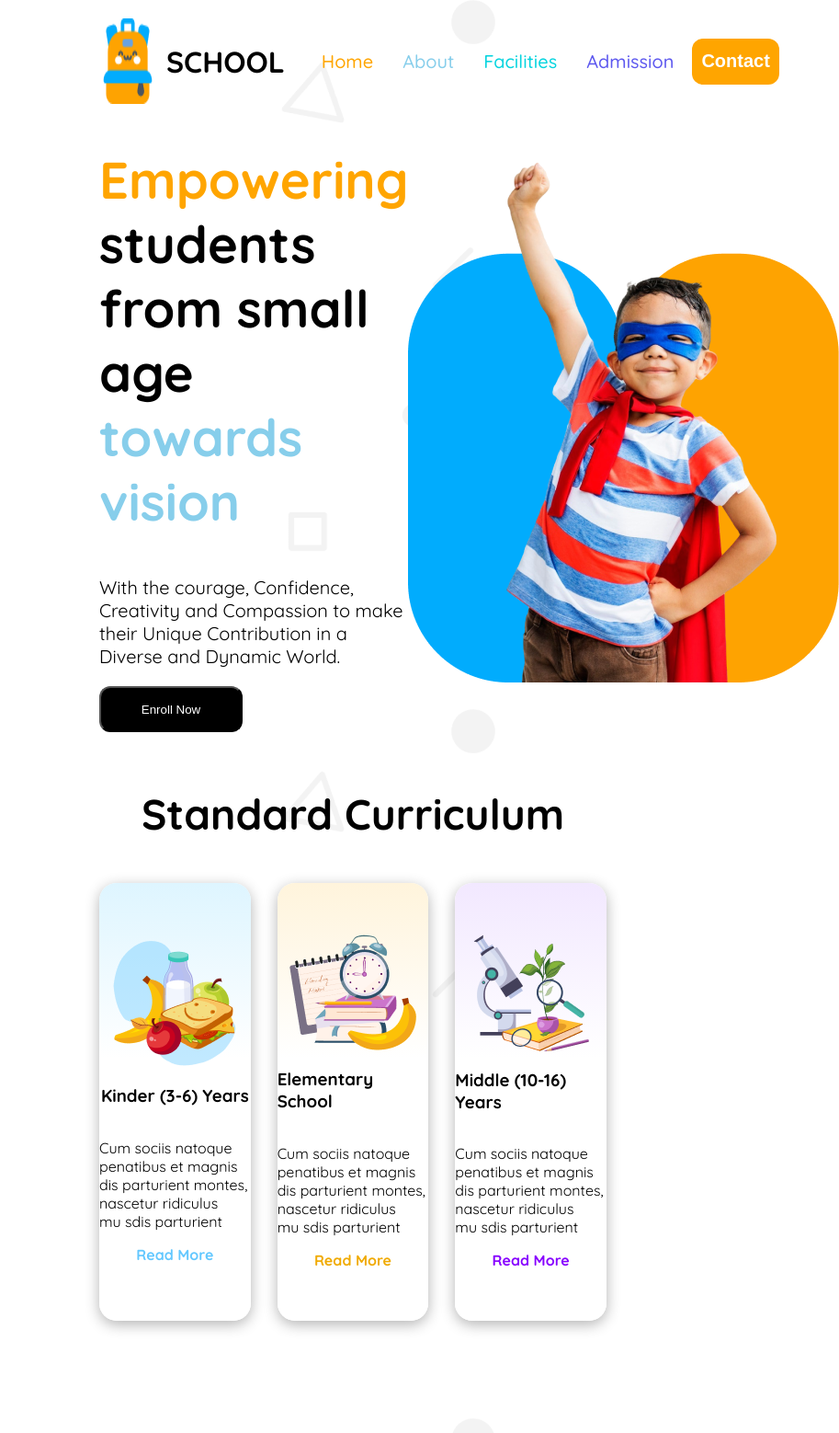
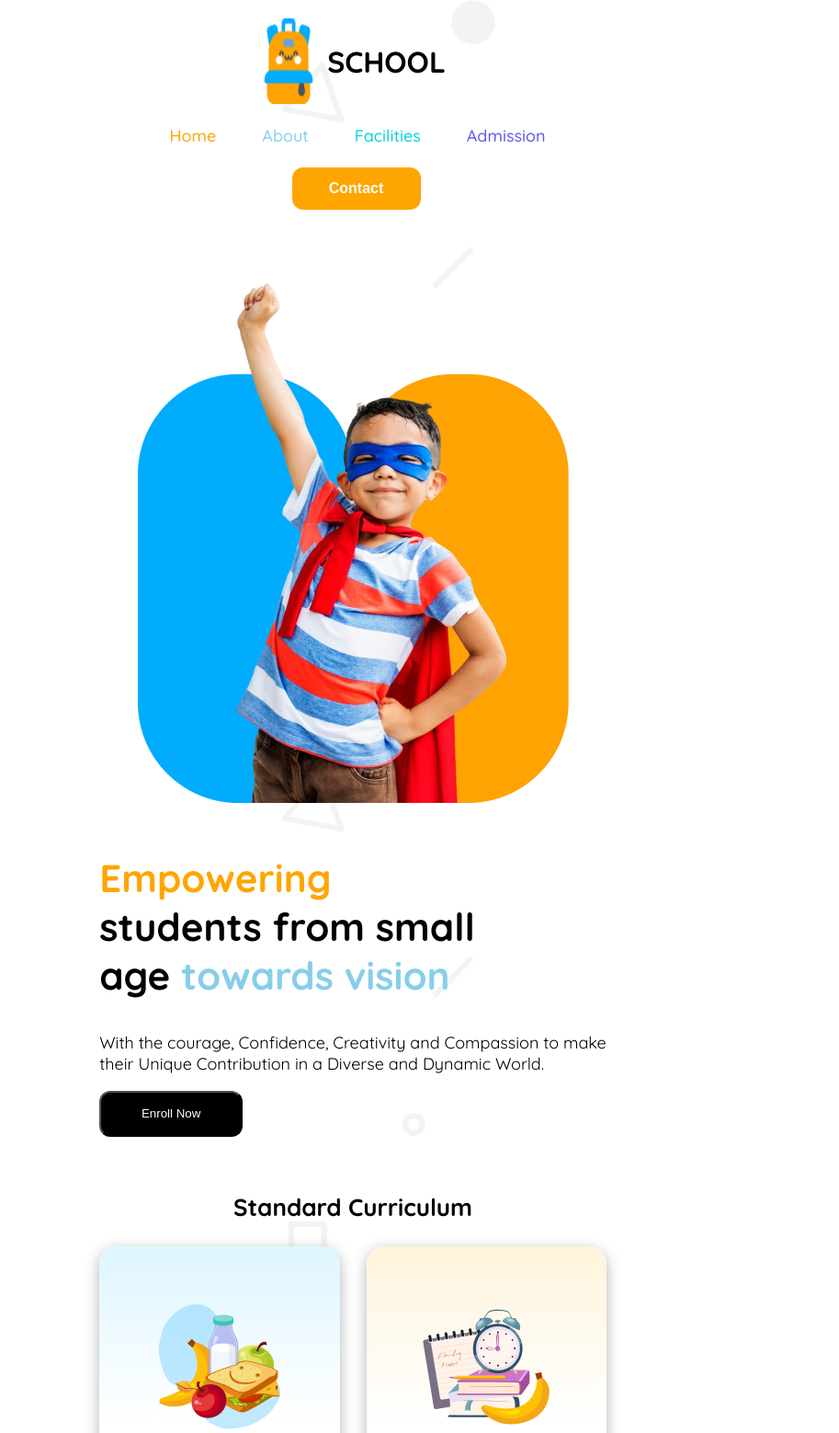
Before and after one commit to SBHimel/assignment-2, a plain HTML site: page index.html in a window 768 px wide. Shown: the top 1558 px of the page at 92% size, 913 px wide, since content can reach past the window. Drawn offline with Linux system fonts and the light colour scheme.

Commit message:
assignment-2

```diff
--- a/assignment-2--12-1.css
+++ b/assignment-2--12-1.css
@@ -248,7 +248,8 @@ main {
     /* navbar */
 
     .underline {
-    position: absolute;   /* parent থেকে independent mane karor vitore na theke kaj kora .*/
+        position: absolute;
+        /* parent থেকে independent mane karor vitore na theke kaj kora .*/
         margin-top: 20px;
         left: 0;
         width: 100%;
@@ -297,9 +298,6 @@ main {
     }
 
     /* 3 pic  */
-    .title {
-        font-size: 26px;
-    }
 
     .all-box {
         gap: 29px;
@@ -313,7 +311,89 @@ main {
         height: 370px;
 
     }
-    .bar{
+
+    .bar {
         display: none;
     }
+
+    /* our stories */
+
+
+    .title {
+        font-size: 26px;
     }
+}
+
+/* tablet design */
+@media screen and (min-width: 577px) and (max-width: 992px) {
+
+    /* navbar */
+    .navbar {
+        flex-wrap: wrap;
+        /* overflow আটকাবে */
+        gap: 5px;
+        justify-content: center;
+    }
+
+    .navlink {
+        width: 100%;
+        justify-content: center;
+        flex-wrap: wrap;
+        gap: 50px;
+        font-size: 18px;
+        margin-left: -30px;
+    }
+
+    .nav-btn {
+        width: 140px;
+        height: 46px;
+        font-size: 16px;
+        margin-left: 7px;
+    }
+
+    .school {
+        font-size: 32px;
+    }
+
+    /* banner */
+
+    .banner-container {
+        flex-direction: column-reverse;
+        margin-top: 70px;
+        gap: 20px;
+    }
+
+    .banner-title {
+        font-size: 42px;
+    }
+
+    .banner-description {
+        font-size: 18px;
+    }
+
+    /* 3 pic  */
+
+
+    .all-box {
+        gap: 29px;
+        display: grid;
+        grid-template-columns: repeat(2, 1fr);
+        justify-content: center;
+    }
+
+    .all-box .box:nth-child(3) {
+        grid-column: 1 / -1;
+        /* পুরো row জুড়ে (start → end) */
+
+        justify-self: center;
+        /* ব্লকটি মাঝখানে থাকবে */
+    }
+
+    /* our stories */
+
+
+    .title {
+        font-size: 26px;
+    }
+
+}
--- a/index.html
+++ b/index.html
@@ -82,12 +82,13 @@
                 <img src="assets/Button - Next slide.png" alt="">
             </div>
         </section>
-        <p class="our title">Our Stories</p>
+
 
         <!-- our stories -->
 
 
         <section class="our-stories">
+            <p class="our title">Our Stories</p>
             <div class="all-stories">
                 <!-- .stories-box*5>img.story-img+ -->
             </div>
```
Lines whose indentation alone changed are shown as unchanged.
